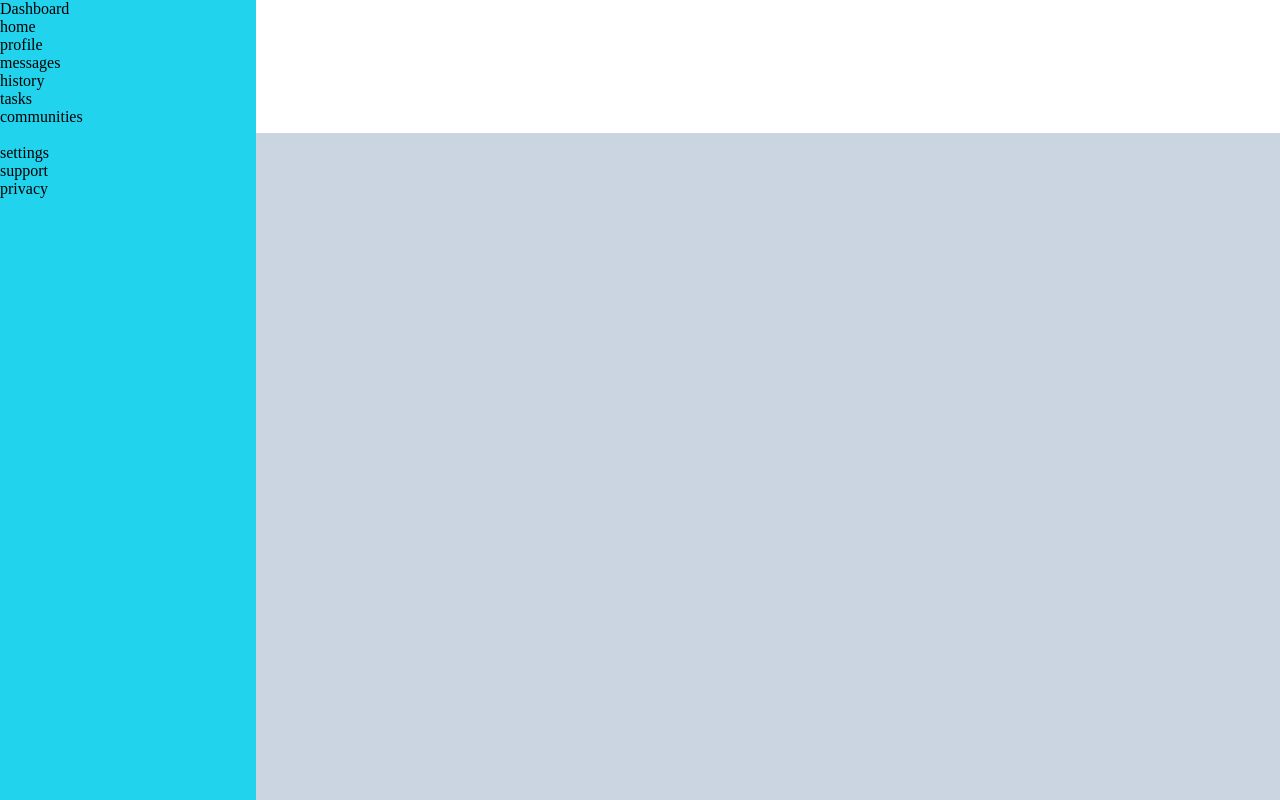
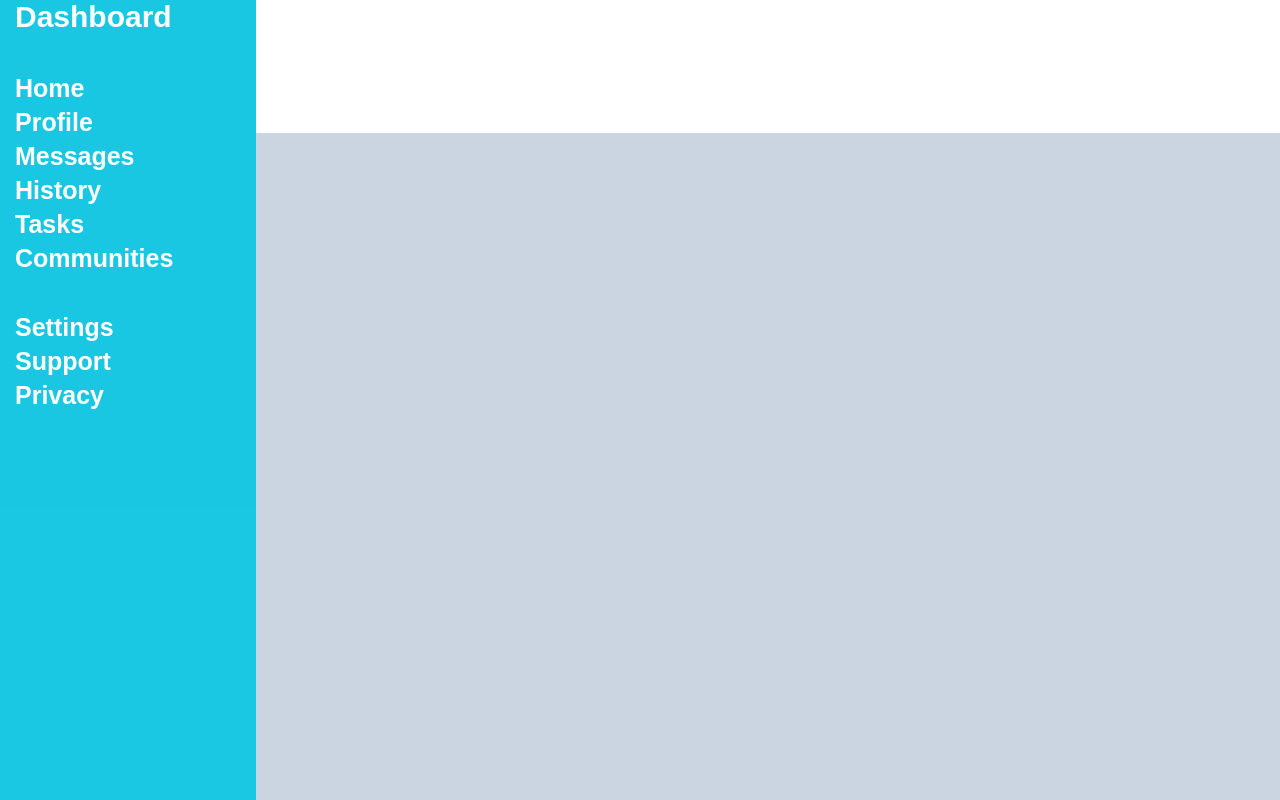
Before and after one commit to steniowrsilva/dashboard, a plain HTML site: page index.html in a window 1280 px wide. Drawn offline with Linux system fonts and the light colour scheme.

Commit message:
add content to the sidebar

```diff
--- a/index.html
+++ b/index.html
@@ -9,19 +9,27 @@
 </head>
 <body>
     <div class="container">
+
         <div class="header"></div>
         <div class="sidebar">
+
             <div class="dashboard">Dashboard</div>
-            <div class="home">home</div>
-            <div class="prifile">profile</div>
-            <div class="messages">messages</div>
-            <div class="history">history</div>
-            <div class="tasks">tasks</div>
-            <div class="communities">communities</div>
-            </br>
-            <div class="settings">settings</div>
-            <div class="support">support</div>
-            <div class="privacy">privacy</div>
+
+            <div class="menu1">
+                <div class="home"> Home</div>
+                <div class="prifile">Profile</div>
+                <div class="messages">Messages</div>
+                <div class="history">History</div>
+                <div class="tasks">Tasks</div>
+                <div class="communities">Communities</div>
+            </div>
+
+            <div class="menu2">
+                <div class="settings">Settings</div>
+                <div class="support">Support</div>
+                <div class="privacy">Privacy</div>
+            </div>
+
         </div>
         <div class="main-content"></div>
     </div>
--- a/style.css
+++ b/style.css
@@ -23,10 +23,28 @@ body,html {
 }
 
 .sidebar {
-    background-color: #22d3ee;
-    /* display: flex;
-    flex-direction: column; */
+    background-color: #05c6e3e3;
+    color: white;
+    font-family: Arial, Helvetica, sans-serif;
+    padding-left: 15px;
 }
+
+.dashboard {
+    font-size: 30px;
+    font-weight: bold;
+}
+
+.menu1, .menu2 {
+    display: grid;
+    gap: 5px;
+    font-size: 25px;
+    font-weight: bold;
+}
+
+.menu1, .dashboard {
+    margin-bottom: 40px;
+}
+
 
 .header .main-content {
     grid-column: 2/3;
```
